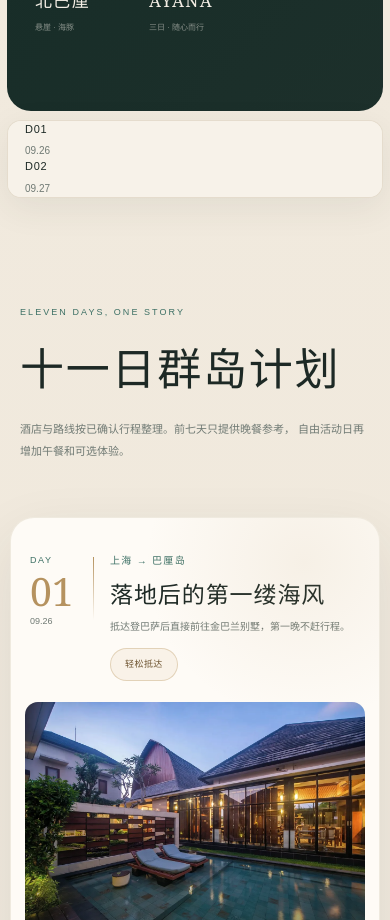
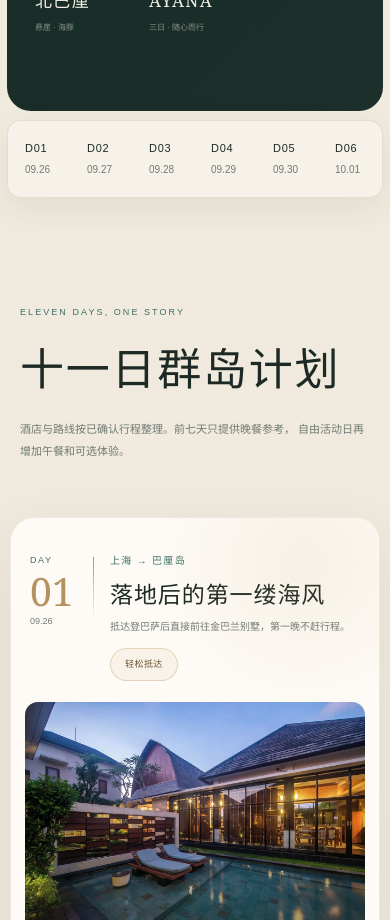
Before and after one commit to XuTang-666/Bali-travel, a Next.js app: page / in a window 390 px wide. Shown: the part 1540-2460 px from the top of the page. Built offline with nearby package versions, Linux system fonts and the light colour scheme.

Commit message:
Separate sticky day rail from touch scroller

```diff
--- a/app/globals.css
+++ b/app/globals.css
@@ -284,18 +284,25 @@ button {
   z-index: 10;
   top: 0;
   height: 82px;
+  background: rgba(251, 250, 247, 0.94);
+  border-top: 1px solid var(--line);
+  border-bottom: 1px solid var(--line);
+  backdrop-filter: blur(15px);
+}
+
+.day-rail-track {
+  width: 100%;
+  height: 100%;
   display: flex;
   justify-content: center;
   gap: 36px;
   overflow-x: auto;
-  background: rgba(251, 250, 247, 0.94);
-  border-top: 1px solid var(--line);
-  border-bottom: 1px solid var(--line);
-  backdrop-filter: blur(15px);
+  overflow-y: hidden;
+  -webkit-overflow-scrolling: touch;
   scrollbar-width: none;
 }
 
-.day-rail::-webkit-scrollbar {
+.day-rail-track::-webkit-scrollbar {
   display: none;
 }
 
@@ -1025,7 +1032,7 @@ footer > span,
     max-width: 480px;
   }
 
-  .day-rail {
+  .day-rail-track {
     justify-content: flex-start;
     gap: 29px;
     padding: 0 35px;
@@ -1153,6 +1160,9 @@ footer > span,
 
   .day-rail {
     height: 74px;
+  }
+
+  .day-rail-track {
     gap: 21px;
     padding: 0 17px;
   }
@@ -1995,12 +2005,8 @@ footer > span,
     -webkit-backdrop-filter: none;
   }
 
-  .day-rail a,
-  .chapters a,
-  .hero-action,
-  .back-to-top,
-  .photo-button {
-    touch-action: manipulation;
+  .day-rail-track {
+    touch-action: auto;
   }
 
   .journey {
```
